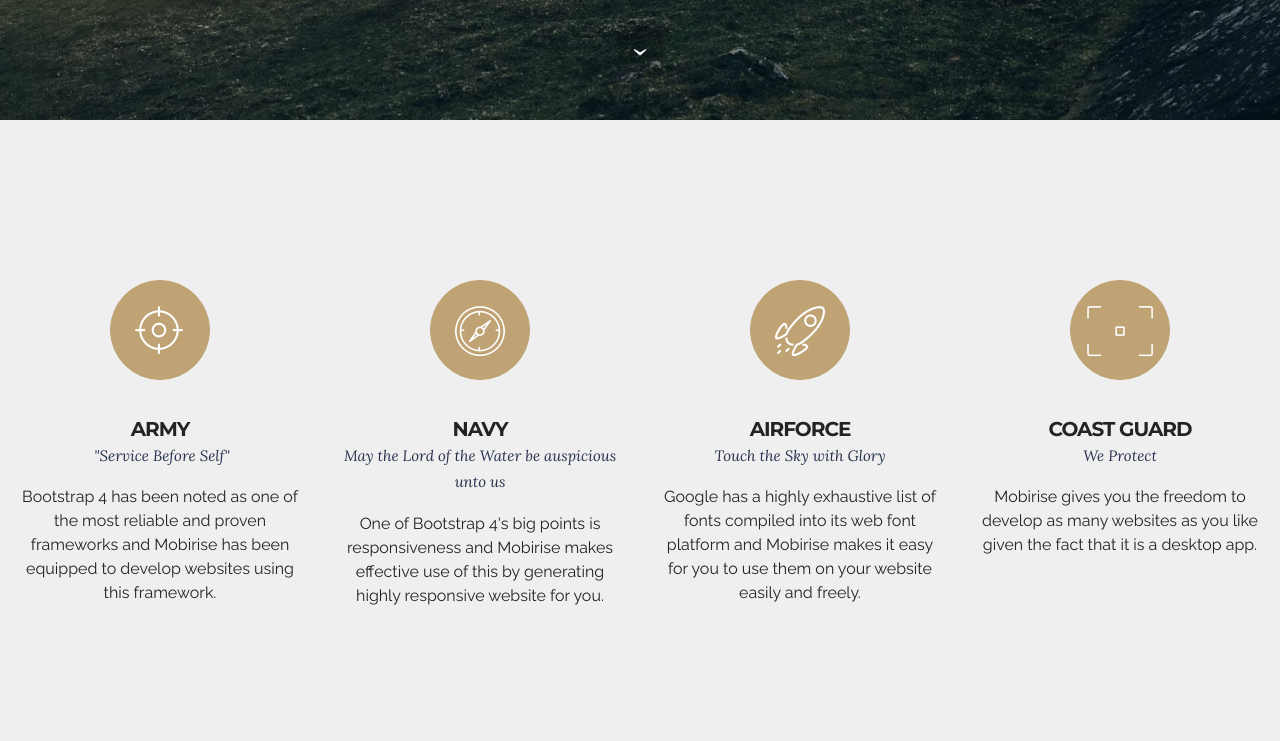
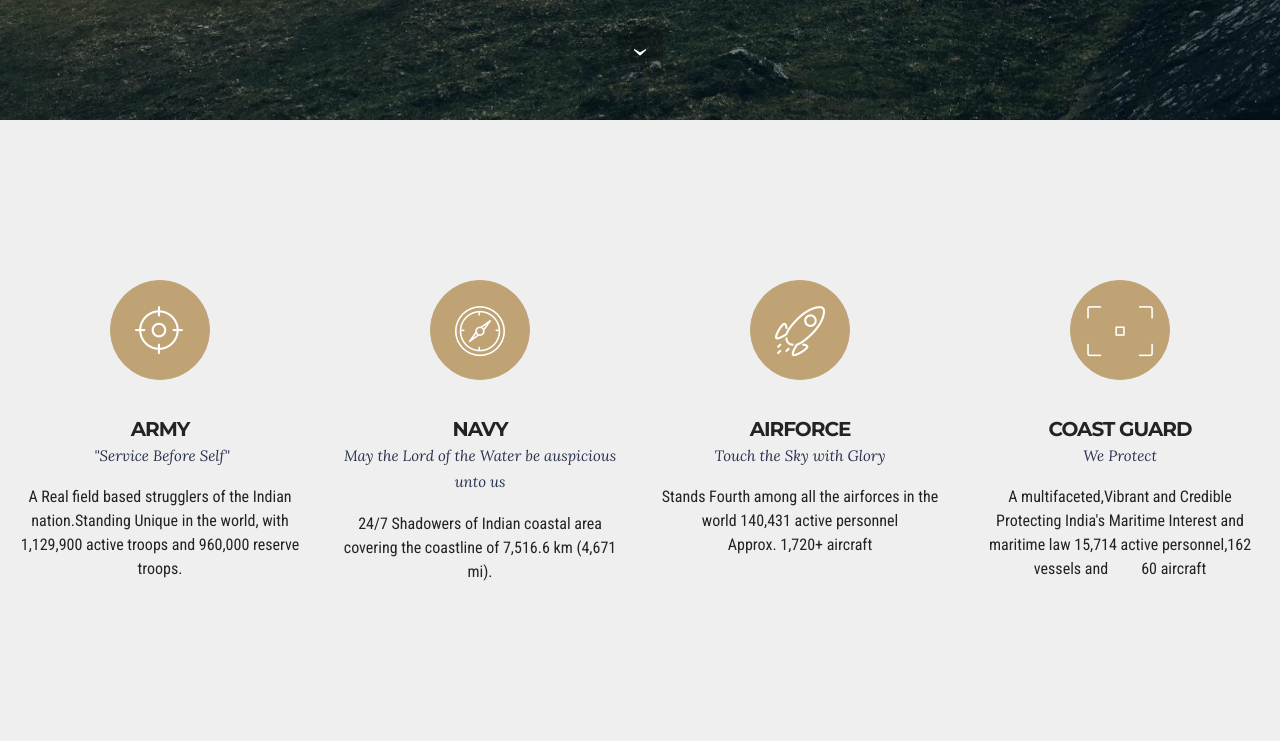
Before and after one commit to djschandran/defence, a plain HTML site: page index.html in a window 1280 px wide. Shown: the part 680-1421 px from the top of the page. Drawn offline with Linux system fonts and the light colour scheme; files whose address does not match are found by name.

Commit message:
create github pages

```diff
--- a/assets/mobirise/css/mbr-additional.css
+++ b/assets/mobirise/css/mbr-additional.css
@@ -1,6 +1,8 @@
+@import url(https://fonts.googleapis.com/css?family=Roboto+Condensed:400,300,700);
 @import url(https://fonts.googleapis.com/css?family=Montserrat:400,700);
 @import url(https://fonts.googleapis.com/css?family=Lora:400,700);
 @import url(https://fonts.googleapis.com/css?family=Raleway:400,300,700);
+
 
 
 
@@ -419,6 +421,9 @@ h6,
   background-color: #c0a375;
   border-color: #c0a375;
 }
+#features7-1 P {
+  font-family: 'Roboto Condensed', sans-serif;
+}
 #features4-2 .card-subtitle {
   color: #bcbcbc;
 }
--- a/index.html
+++ b/index.html
@@ -66,7 +66,7 @@
 
 </section>
 
-<section class="engine"><a rel="external" href="https://mobirise.com">https://mobirise.com/</a></section><section class="mbr-cards mbr-section mbr-section-nopadding" id="features7-1" style="background-color: rgb(239, 239, 239);">
+<section class="engine"><a rel="external" href="https://mobirise.com">Mobirise Website Creator</a></section><section class="mbr-cards mbr-section mbr-section-nopadding" id="features7-1" style="background-color: rgb(239, 239, 239);">
 
 
 
@@ -74,11 +74,11 @@
         <div class="mbr-cards-col col-xs-12 col-lg-3" style="padding-top: 160px; padding-bottom: 160px;">
             <div class="container">
                 <div class="card cart-block">
-                    <div class="card-img iconbox"><a href="www.google.com" class="mbri-target mbr-iconfont mbr-iconfont-features7" style="color: rgb(255, 255, 255);"></a></div>
+                    <div class="card-img iconbox"><a href="https://www.indianarmy.nic.in/" class="mbri-target mbr-iconfont mbr-iconfont-features7" style="color: rgb(255, 255, 255);"></a></div>
                     <div class="card-block">
                         <h4 class="card-title">ARMY</h4>
                         <h5 class="card-subtitle">&nbsp;"Service Before Self"</h5>
-                        <p class="card-text">Bootstrap 4 has been noted as one of the most reliable and proven frameworks and Mobirise has been equipped to develop websites using this framework.</p>
+                        <p class="card-text">A Real field based strugglers of the Indian nation.Standing Unique in the world, with 1,129,900 active troops and 960,000 reserve troops.</p>
 
                     </div>
                 </div>
@@ -91,7 +91,7 @@
                     <div class="card-block">
                         <h4 class="card-title">NAVY</h4>
                         <h5 class="card-subtitle">May the Lord of the Water be auspicious unto us</h5>
-                        <p class="card-text">One of Bootstrap 4's big points is responsiveness and Mobirise makes effective use of this by generating highly responsive website for you.</p>
+                        <p class="card-text">24/7 Shadowers of Indian coastal area covering the&nbsp;coastline of 7,516.6 km (4,671 mi).</p>
 
                     </div>
                 </div>
@@ -104,7 +104,7 @@
                     <div class="card-block">
                         <h4 class="card-title">AIRFORCE</h4>
                         <h5 class="card-subtitle">Touch the Sky with Glory</h5>
-                        <p class="card-text">Google has a highly exhaustive list of fonts compiled into its web font platform and Mobirise makes it easy for you to use them on your website easily and freely.</p>
+                        <p class="card-text">Stands Fourth among all the airforces in the world&nbsp;140,431 active personnel<br>Approx. 1,720+ aircraft</p>
 
                     </div>
                 </div>
@@ -117,7 +117,7 @@
                     <div class="card-block">
                         <h4 class="card-title">COAST GUARD</h4>
                         <h5 class="card-subtitle">We Protect</h5>
-                        <p class="card-text">Mobirise gives you the freedom to develop as many websites as you like given the fact that it is a desktop app.</p>
+                        <p class="card-text">A multifaceted,Vibrant and Credible Protecting India's Maritime Interest and maritime law 15,714 active personnel,162 vessels and &nbsp; &nbsp; &nbsp; &nbsp;&nbsp;60 aircraft</p>
 
                     </div>
                 </div>
```
Also changed, not shown: 1 other file.
